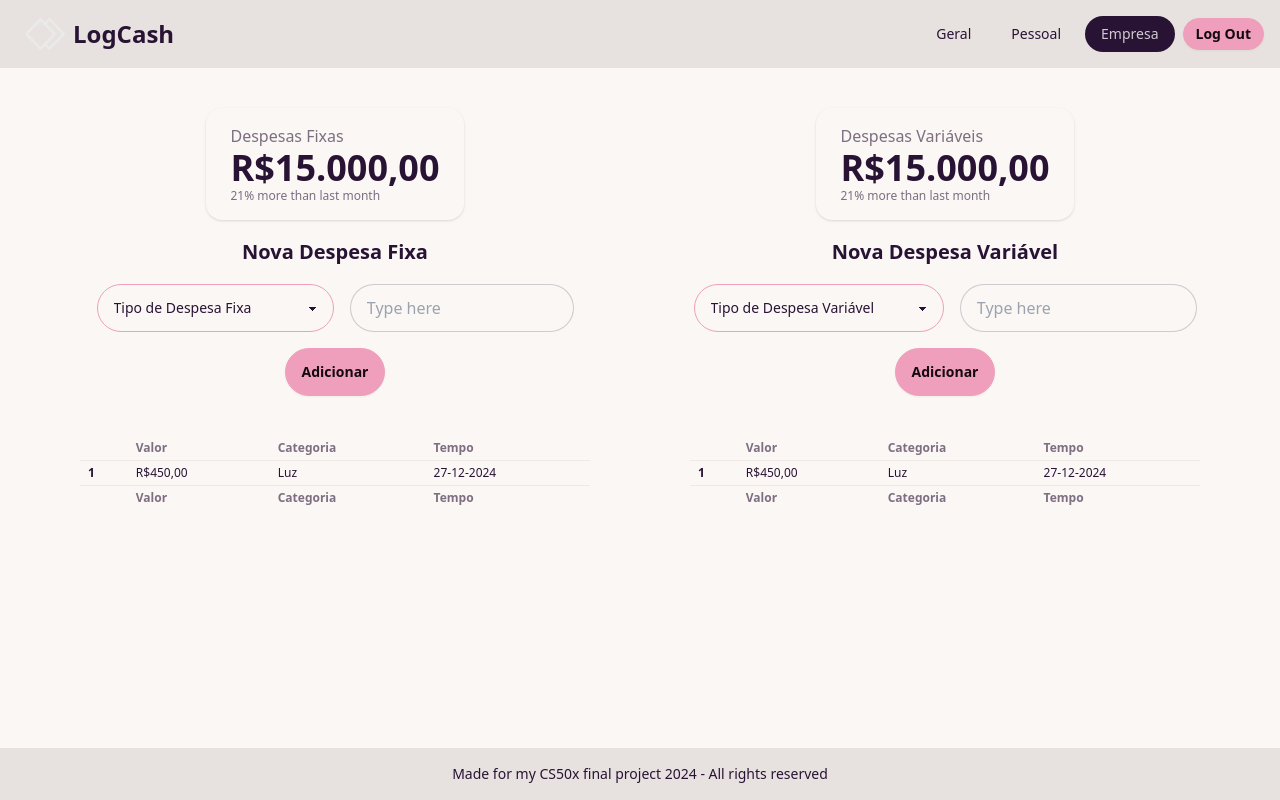
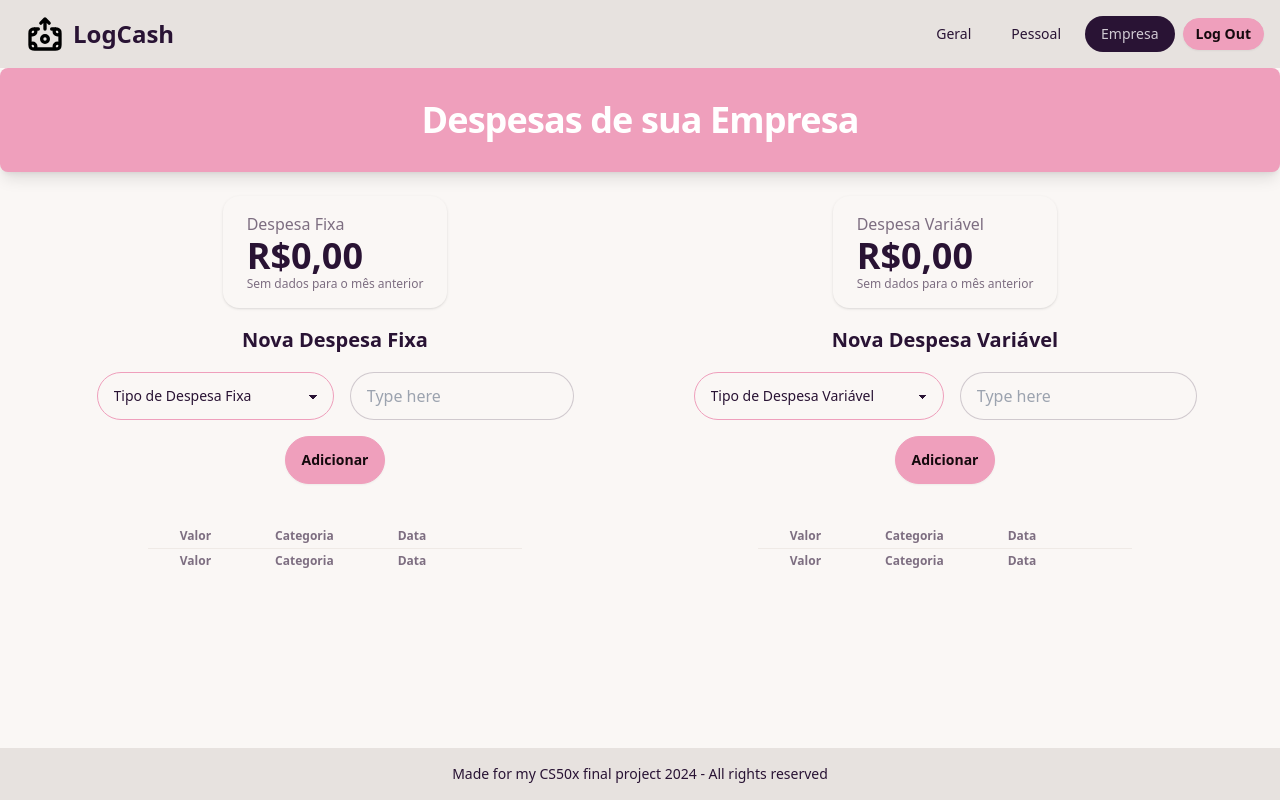
Before and after one commit to alogieishara/final-project, a Flask app: page /empresa in a window 1280 px wide. Run offline with Flask 3, Linux system fonts and the light colour scheme; a user stored in the database is signed in; data comes from the database, SQL or seed files in the repository; both versions use the stored data as it was after the commit; lists and menus that the app fills with data are empty; some libraries are stand-ins or nearby versions.

Commit message:
I think it's done?

```diff
--- a/app.py
+++ b/app.py
@@ -1,11 +1,15 @@
 import os, re
+
 
 from cs50 import SQL
 from flask import Flask, flash, jsonify, redirect, render_template, request, session
 from flask_session import Session
 from werkzeug.security import check_password_hash, generate_password_hash
+from datetime import datetime
+from collections import defaultdict
 
-from helpers import login_required, brl, is_brazilian_numeric
+
+from helpers import login_required, brl, is_brazilian_numeric, generate_month_range
 
 # COMMANDS:
 # npx tailwindcss -i ./static/src/input.css -o ./static/dist/css/output.css --watch
@@ -40,7 +44,93 @@ def after_request(response):
 @login_required # if you go to this route not logged in, you'll be redirected to /login
 def index():
     """Homepage"""
-    return render_template("index.html", active_page="geral")
+    despesas_total_variavel = db.execute("SELECT strftime('%Y-%m', time) AS year_month, SUM(CASE WHEN escopo = 'pessoal' THEN valor ELSE 0 END) AS despesa_pessoal, SUM(CASE WHEN escopo = 'empresa' THEN valor ELSE 0 END) AS despesa_empresa FROM despesas WHERE user_id = ? AND tipo = 'variavel' GROUP BY year_month ORDER BY year_month", session["user_id"])
+
+    despesas_total_fixas = db.execute("SELECT strftime('%Y-%m', time) AS year_month, SUM(CASE WHEN escopo = 'pessoal' THEN valor ELSE 0 END) AS despesa_pessoal, SUM(CASE WHEN escopo = 'empresa' THEN valor ELSE 0 END) AS despesa_empresa FROM despesas WHERE user_id = ? AND tipo = 'fixo' GROUP BY year_month ORDER BY year_month", session["user_id"])
+
+     # List of month names in Portuguese
+    months_pt = [
+        "Janeiro", "Fevereiro", "Março", "Abril", "Maio", "Junho",
+        "Julho", "Agosto", "Setembro", "Outubro", "Novembro", "Dezembro"
+    ]
+
+        # Convert year_month to a more readable format (e.g., "Dezembro 2024")
+    for item in despesas_total_variavel:
+        month_number = int(item['year_month'][5:7]) - 1  # Get the 0-indexed month number
+        year = item['year_month'][:4]
+        formatted_month = f"{months_pt[month_number]} {year}"
+        item['formatted_month'] = formatted_month
+
+    despesas_total_fixas = sorted(despesas_total_fixas, key=lambda x: x['year_month'])
+
+
+    x_pessoal = 0
+    x_empresa = 0
+
+    for item in despesas_total_fixas:
+        item['despesa_pessoal'] = item['despesa_pessoal'] + x_pessoal
+        x_pessoal = item['despesa_pessoal']
+
+        item['despesa_empresa'] = item['despesa_empresa'] + x_empresa
+        x_empresa = item['despesa_empresa']
+
+
+
+
+    # Gather all year_month keys
+    all_months = sorted(set(item['year_month'] for item in despesas_total_fixas + despesas_total_variavel))
+
+    # Generate the full range of months
+    start_month, end_month = all_months[0], all_months[-1]
+    month_range = generate_month_range(start_month, end_month)
+
+    # Dictionary to store combined totals by month
+    combined_totals = defaultdict(lambda: {'despesa_pessoal': 0, 'despesa_empresa': 0})
+
+    # Fill missing fixed expenses for each month
+    fixed_totals = defaultdict(lambda: {'despesa_pessoal': 0, 'despesa_empresa': 0})
+    last_fixed = None  # Keeps track of the most recent fixed expenses
+
+    for month in month_range:
+        # Check for despesas_total_fixas data
+        fixed_item = next((item for item in despesas_total_fixas if item['year_month'] == month), None)
+        if fixed_item:
+            last_fixed = fixed_item
+        # Propagate forward only if a fixed item has been encountered
+        if last_fixed:
+            fixed_totals[month] = {'despesa_pessoal': last_fixed['despesa_pessoal'], 'despesa_empresa': last_fixed['despesa_empresa']}
+
+    # Add variable expenses
+    for item in despesas_total_variavel:
+        combined_totals[item['year_month']]['despesa_pessoal'] += item['despesa_pessoal']
+        combined_totals[item['year_month']]['despesa_empresa'] += item['despesa_empresa']
+
+    # Add fixed expenses to each month
+    for month in month_range:
+        combined_totals[month]['despesa_pessoal'] += fixed_totals[month]['despesa_pessoal']
+        combined_totals[month]['despesa_empresa'] += fixed_totals[month]['despesa_empresa']
+
+    # Convert the dictionary to a sorted list of results
+    result = [
+        {'year_month': month,
+        'despesa_pessoal': combined_totals[month]['despesa_pessoal'],
+        'despesa_empresa': combined_totals[month]['despesa_empresa']}
+        for month in month_range
+    ]
+
+
+
+    for item in result:
+        month_number = int(item['year_month'][5:7]) - 1  # Get the 0-indexed month number
+        year = item['year_month'][:4]
+        formatted_month = f"{months_pt[month_number]} {year}"
+        item['formatted_month'] = formatted_month
+
+    return render_template("index.html", active_page="geral", combined_data=result)
+
+
+
+
 
 @app.route("/login", methods=["GET", "POST"])
 def login():
@@ -93,10 +183,9 @@ def pessoal():
     cFixo = db.execute("SELECT categoria FROM categorias WHERE escopo = 'pessoal' AND tipo = 'fixo'")
     cVariavel = db.execute("SELECT categoria FROM categorias WHERE escopo = 'pessoal' AND tipo = 'variavel'")
 
-    despesa_fixa = db.execute("SELECT SUM(valor) AS valor FROM despesas WHERE user_id = ? AND tipo = 'fixo' AND escopo = 'pessoal' AND strftime('%Y', time) = strftime('%Y', 'now') AND strftime('%m', time) = strftime('%m', 'now')", session["user_id"])
-    despesa_fixa_anterior = db.execute(
-                            "SELECT SUM(valor) AS valor FROM despesas WHERE user_id = ? AND tipo = 'fixo' AND escopo = 'pessoal' AND time BETWEEN date('now', 'start of month', '-1 month') AND date('now', 'start of month', '-1 day')", session["user_id"]
-                            )
+    despesa_fixa = db.execute("SELECT SUM(valor) AS valor FROM despesas WHERE user_id = ? AND tipo = 'fixo' AND escopo = 'pessoal'", session["user_id"])
+    despesa_fixa_anterior = db.execute("SELECT SUM(valor) AS valor FROM despesas WHERE user_id = ? AND tipo = 'fixo' AND escopo = 'pessoal' AND strftime('%Y-%m', time) != strftime('%Y-%m', 'now')", session["user_id"])
+    print(despesa_fixa_anterior)
     if despesa_fixa[0]["valor"] == None:
         despesa_fixa[0]["valor"] = 0
     despesa_variavel = db.execute("SELECT SUM(valor) AS valor FROM despesas WHERE user_id = ? AND tipo = 'variavel' AND escopo = 'pessoal' AND strftime('%Y', time) = strftime('%Y', 'now') AND strftime('%m', time) = strftime('%m', 'now')", session["user_id"])
@@ -172,8 +261,23 @@ def empresa():
     cFixo = db.execute("SELECT categoria FROM categorias WHERE escopo = 'empresa' AND tipo = 'fixo'")
     cVariavel = db.execute("SELECT categoria FROM categorias WHERE escopo = 'empresa' AND tipo = 'variavel'")
 
+    despesa_fixa = db.execute("SELECT SUM(valor) AS valor FROM despesas WHERE user_id = ? AND tipo = 'fixo' AND escopo = 'empresa'", session["user_id"])
+    despesa_fixa_anterior = db.execute("SELECT SUM(valor) AS valor FROM despesas WHERE user_id = ? AND tipo = 'fixo' AND escopo = 'empresa' AND strftime('%Y-%m', time) != strftime('%Y-%m', 'now')", session["user_id"])
+    if despesa_fixa[0]["valor"] == None:
+        despesa_fixa[0]["valor"] = 0
+    despesa_variavel = db.execute("SELECT SUM(valor) AS valor FROM despesas WHERE user_id = ? AND tipo = 'variavel' AND escopo = 'empresa' AND strftime('%Y', time) = strftime('%Y', 'now') AND strftime('%m', time) = strftime('%m', 'now')", session["user_id"])
+    despesa_variavel_anterior = db.execute(
+                            "SELECT SUM(valor) AS valor FROM despesas WHERE user_id = ? AND tipo = 'variavel' AND escopo = 'empresa' AND time BETWEEN date('now', 'start of month', '-1 month') AND date('now', 'start of month', '-1 day')", session["user_id"]
+                            )
+    if despesa_variavel[0]["valor"] == None:
+        despesa_variavel[0]["valor"] = 0
 
-    return render_template("empresa.html", cFixo=cFixo, cVariavel=cVariavel, active_page="empresa")
+    lista_fixo = db.execute("SELECT strftime('%Y-%m-%d', time) AS formatted_date, categoria, valor, id FROM despesas WHERE user_id = ? AND escopo = 'empresa' AND tipo = 'fixo'", session["user_id"])
+    lista_variavel = db.execute("SELECT strftime('%Y-%m-%d', time) AS formatted_date, categoria, valor, id FROM despesas WHERE user_id = ? AND escopo = 'empresa' AND tipo = 'variavel'", session["user_id"])
+
+
+
+    return render_template("empresa.html", cFixo=cFixo, cVariavel=cVariavel, active_page="empresa", despesa_fixa=despesa_fixa[0]["valor"], despesa_fixa_anterior=despesa_fixa_anterior[0]["valor"], despesa_variavel=despesa_variavel[0]["valor"], despesa_variavel_anterior=despesa_variavel_anterior[0]["valor"], lista_fixo=lista_fixo, lista_variavel=lista_variavel)
 
 
 @app.route("/empresa_fixa", methods=["POST"])
@@ -187,9 +291,17 @@ def empresa_fixa():
         flash("Favor digitar o valor da despesa.", "error")
         return redirect("/empresa")
 
-    elif not request.form.get("inputfx").isnumeric():
+    elif is_brazilian_numeric(request.form.get("inputfx")) == False:
         flash("Valor pode conter apenas números.", "error")
         return redirect("/empresa")
+
+    value = request.form.get("inputfx")
+    value_float = float(value.replace(',', '.'))
+
+    db.execute(
+        "INSERT INTO despesas (user_id, escopo, tipo, categoria, valor) VALUES (?, ?, ?, ?, ?)",
+        session["user_id"], "empresa", "fixo", request.form.get("selectfx"), value_float
+        )
 
     return redirect("/empresa")
 
@@ -205,9 +317,17 @@ def empresa_variavel():
         flash("Favor digitar o valor da despesa.", "error")
         return redirect("/empresa")
 
-    elif not request.form.get("inputvr").isnumeric():
+    elif is_brazilian_numeric(request.form.get("inputvr")) == False:
         flash("Valor pode conter apenas números.", "error")
         return redirect("/empresa")
+
+    value = request.form.get("inputvr")
+    value_float = float(value.replace(',', '.'))
+
+    db.execute(
+        "INSERT INTO despesas (user_id, escopo, tipo, categoria, valor) VALUES (?, ?, ?, ?, ?)",
+        session["user_id"], "empresa", "variavel", request.form.get("selectvr"), value_float
+        )
 
     return redirect("/empresa")
 
--- a/static/dist/css/output.css
+++ b/static/dist/css/output.css
@@ -2663,6 +2811,22 @@ html {
   margin-top: 2.5rem;
 }
 
+.mb-4 {
+  margin-bottom: 1rem;
+}
+
+.mt-4 {
+  margin-top: 1rem;
+}
+
+.mt-6 {
+  margin-top: 1.5rem;
+}
+
+.mb-6 {
+  margin-bottom: 1.5rem;
+}
+
 .block {
   display: block;
 }
@@ -2803,8 +2995,26 @@ html {
   border-radius: var(--rounded-box, 1rem);
 }
 
+.rounded-lg {
+  border-radius: 0.5rem;
+}
+
 .border {
   border-width: 1px;
+}
+
+.border-4 {
+  border-width: 4px;
+}
+
+.border-yellow-600 {
+  --tw-border-opacity: 1;
+  border-color: rgb(202 138 4 / var(--tw-border-opacity));
+}
+
+.border-secondary {
+  --tw-border-opacity: 1;
+  border-color: var(--fallback-s,oklch(var(--s)/var(--tw-border-opacity)));
 }
 
 .bg-base-200 {
@@ -2868,6 +3097,15 @@ html {
 
 .p-7 {
   padding: 1.75rem;
+}
+
+.p-8 {
+  padding: 2rem;
+}
+
+.px-3 {
+  padding-left: 0.75rem;
+  padding-right: 0.75rem;
 }
 
 .px-4 {
@@ -2880,16 +3118,20 @@ html {
   padding-right: 2rem;
 }
 
-.px-3 {
-  padding-left: 0.75rem;
-  padding-right: 0.75rem;
-}
-
 .py-1 {
   padding-top: 0.25rem;
   padding-bottom: 0.25rem;
 }
 
+.py-6 {
+  padding-top: 1.5rem;
+  padding-bottom: 1.5rem;
+}
+
+.text-center {
+  text-align: center;
+}
+
 .text-2xl {
   font-size: 1.5rem;
   line-height: 2rem;
@@ -2905,8 +3147,31 @@ html {
   line-height: 1.25rem;
 }
 
+.text-3xl {
+  font-size: 1.875rem;
+  line-height: 2.25rem;
+}
+
+.text-xl {
+  font-size: 1.25rem;
+  line-height: 1.75rem;
+}
+
+.text-4xl {
+  font-size: 2.25rem;
+  line-height: 2.5rem;
+}
+
 .font-bold {
   font-weight: 700;
+}
+
+.font-semibold {
+  font-weight: 600;
+}
+
+.tracking-tight {
+  letter-spacing: -0.025em;
 }
 
 .text-base-content {
@@ -2939,6 +3209,18 @@ html {
   box-shadow: var(--tw-ring-offset-shadow, 0 0 #0000), var(--tw-ring-shadow, 0 0 #0000), var(--tw-shadow);
 }
 
+.shadow-md {
+  --tw-shadow: 0 4px 6px -1px rgb(0 0 0 / 0.1), 0 2px 4px -2px rgb(0 0 0 / 0.1);
+  --tw-shadow-colored: 0 4px 6px -1px var(--tw-shadow-color), 0 2px 4px -2px var(--tw-shadow-color);
+  box-shadow: var(--tw-ring-offset-shadow, 0 0 #0000), var(--tw-ring-shadow, 0 0 #0000), var(--tw-shadow);
+}
+
+.shadow-lg {
+  --tw-shadow: 0 10px 15px -3px rgb(0 0 0 / 0.1), 0 4px 6px -4px rgb(0 0 0 / 0.1);
+  --tw-shadow-colored: 0 10px 15px -3px var(--tw-shadow-color), 0 4px 6px -4px var(--tw-shadow-color);
+  box-shadow: var(--tw-ring-offset-shadow, 0 0 #0000), var(--tw-ring-shadow, 0 0 #0000), var(--tw-shadow);
+}
+
 .hover\:bg-blue-400:hover {
   --tw-bg-opacity: 1;
   background-color: rgb(96 165 250 / var(--tw-bg-opacity));
@@ -2991,6 +3281,11 @@ html {
 
   .sm\:p-5 {
     padding: 1.25rem;
+  }
+
+  .sm\:text-4xl {
+    font-size: 2.25rem;
+    line-height: 2.5rem;
   }
 }
 
--- a/templates/empresa.html
+++ b/templates/empresa.html
@@ -4,17 +4,37 @@
     Empresa
 {% endblock %}
 {% block main %}
+<div class="bg-secondary p-8 rounded-lg shadow-lg text-white text-center mb-6">
+        <h2 class="text-2xl sm:text-4xl font-semibold tracking-tight">
+            <span class="block">Despesas de sua Empresa</span>
+        </h2>
+    </div>
 
-
-<div class="flex sm:flex-row flex-col justify-center items-start gap-5 mt-10">
+<div class="flex sm:flex-row flex-col justify-center items-start gap-5">
   <div class="flex-1 flex flex-col items-center sm:ml-20 sm:mr-10">
     <div class="stats shadow">
       <div class="stat">
-        <div class="stat-title">Despesas Fixas</div>
-        <div class="stat-value">{{15000 | brl}}</div>
-        <div class="stat-desc">21% more than last month</div>
+          <div class="stat-title">Despesa Fixa</div>
+          <div class="stat-value">{{ despesa_fixa | brl }}</div>
+          <div class="stat-desc">
+              {% if despesa_fixa_anterior == None%}
+                  Sem dados para o mês anterior
+              {% elif despesa_fixa_anterior > 0%}
+                  {% set percentage_diff = ((despesa_fixa - despesa_fixa_anterior) / despesa_fixa_anterior) * 100 %}
+                  {{ percentage_diff | round(2) }}%
+                  {% if percentage_diff > 0 %}
+                      a mais
+                  {% else %}
+                      a menos
+                  {% endif %}
+                  que o mês anterior
+              {% else %}
+                  Sem dados para o mês anterior
+              {% endif %}
           </div>
       </div>
+    </div>
+
     <div class="p-2"></div>
     <article class="prose">
       <h3>Nova Despesa Fixa</h3>
@@ -36,40 +56,62 @@
         </div>
       </form>
     <div class="p-5"></div>
+    <div class="flex justify-center">
       <table class="table table-xs">
         <thead>
           <tr>
-          <th></th>
-          <th>Valor</th>
-          <th>Categoria</th>
-          <th>Tempo</th>
+            <th class="px-8">Valor</th>
+            <th class="px-8">Categoria</th>
+            <th class="px-8">Data</th>
+            <th class="px-8"></th>
           </tr>
         </thead>
         <tbody>
+          {% for row in lista_fixo|reverse %}
           <tr>
-          <th>1</th>
-          <td>{{ 450 | brl}}</td>
-          <td>Luz</td>
-          <td>27-12-2024</td>
+            <td class="px-8">{{ row.valor | brl}}</td>
+            <td class="px-8">{{ row.categoria }}</td>
+            <td class="px-8">{{ row.formatted_date }}</td>
+            <form action="/delete" method="post">
+              <input name="id" type="hidden" value="{{ row.id }}">
+              <td class="px-4"><button class="bg-gray-500 text-white text-sm py-1 px-3 rounded hover:bg-blue-400">Delete</button></td>
+            </form>
           </tr>
+          {% endfor %}
           <!-- Add more rows here -->
         </tbody>
         <tfoot>
           <tr>
-          <th></th>
-          <th>Valor</th>
-          <th>Categoria</th>
-          <th>Tempo</th>
+            <th class="px-8">Valor</th>
+            <th class="px-8">Categoria</th>
+            <th class="px-8">Data</th>
+            <th class="px-8"></th>
           </tr>
         </tfoot>
       </table>
     </div>
+  </div>
   <div class="flex-1 flex flex-col items-center sm:ml-10 sm:mr-20">
     <div class="stats shadow">
       <div class="stat">
-        <div class="stat-title">Despesas Variáveis</div>
-        <div class="stat-value">{{15000 | brl}}</div>
-        <div class="stat-desc">21% more than last month</div>
+          <div class="stat-title">Despesa Variável</div>
+          <div class="stat-value">{{ despesa_variavel | brl }}</div>
+          <div class="stat-desc">
+              {% if despesa_variavel_anterior == None%}
+                  Sem dados para o mês anterior
+              {% elif despesa_variavel_anterior > 0%}
+                  {% set percentage_diff = ((despesa_variavel - despesa_variavel_anterior) / despesa_variavel_anterior) * 100 %}
+                  {{ percentage_diff | round(2) }}%
+                  {% if percentage_diff > 0 %}
+                      a mais
+                  {% else %}
+                      a menos
+                  {% endif %}
+                  que o mês anterior
+              {% else %}
+                  Sem dados para o mês anterior
+              {% endif %}
+          </div>
       </div>
     </div>
     <div class="p-2"></div>
@@ -93,33 +135,38 @@
       </div>
     </form>
     <div class="p-5"></div>
+        <div class="flex justify-center">
       <table class="table table-xs">
         <thead>
           <tr>
-          <th></th>
-          <th>Valor</th>
-          <th>Categoria</th>
-          <th>Tempo</th>
+            <th class="px-8">Valor</th>
+            <th class="px-8">Categoria</th>
+            <th class="px-8">Data</th>
+            <th class="px-8"></th>
           </tr>
         </thead>
         <tbody>
+          {% for row in lista_variavel|reverse %}
           <tr>
-          <th>1</th>
-          <td>{{ 450 | brl}}</td>
-          <td>Luz</td>
-          <td>27-12-2024</td>
+            <td class="px-8">{{ row.valor | brl}}</td>
+            <td class="px-8">{{ row.categoria }}</td>
+            <td class="px-8">{{ row.formatted_date }}</td>
+            <td class="px-4"><button class="bg-gray-500 text-white text-sm py-1 px-3 rounded hover:bg-blue-400">Delete</button></td>
           </tr>
+          {% endfor %}
           <!-- Add more rows here -->
         </tbody>
         <tfoot>
           <tr>
-          <th></th>
-          <th>Valor</th>
-          <th>Categoria</th>
-          <th>Tempo</th>
+            <th class="px-8">Valor</th>
+            <th class="px-8">Categoria</th>
+            <th class="px-8">Data</th>
+            <th class="px-8"></th>
           </tr>
         </tfoot>
       </table>
+    </div>
+  </div>
   </div>
 </div>
 <div class="p-5"></div>
--- a/templates/layout.html
+++ b/templates/layout.html
@@ -12,7 +12,7 @@
             <!-- Logo -->
             <a class="btn btn-ghost text-2xl" href="/">
                 <img alt="Logo" src="../static/svg/logo.svg" class="w-10" />
-                <span class="hidden sm:block">LogCash</span>
+                <span class="hidden sm:block font-bold">LogCash</span>
             </a>
 
             <!-- Menu for mobile -->
```
Also changed, not shown: other parts of static/dist/css/output.css (+237 -11 lines), helpers.py (+14 -0 lines), templates/index.html (+34 -3 lines), templates/pessoal.html (+6 -2 lines), logcash.db, static/svg/logo.svg. Lines whose indentation alone changed are shown as unchanged.
